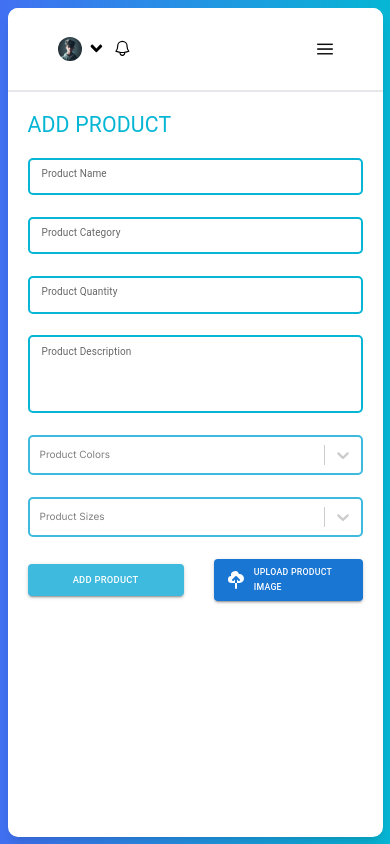
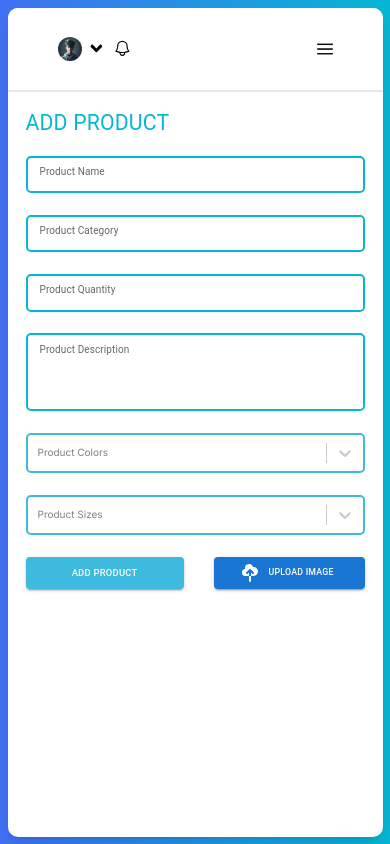
Before and after one commit to AhmedAbdEl-NasserAhmed/ECS-Commerce, a Next.js app: page /admin/dashboard/product in a window 390 px wide. Built offline with nearby package versions, Linux system fonts and the light colour scheme.

Commit message:
solving responsive issue

```diff
--- a/src/app/admin/dashboard/product/page.tsx
+++ b/src/app/admin/dashboard/product/page.tsx
@@ -50,7 +50,10 @@ function ProductPage() {
   }
 
   return (
-    <Box component="div" className=" p-[2rem] md:p-[4rem] overflow-y-scroll  ">
+    <Box
+      component="div"
+      className=" p-[1.8rem] md:p-[4rem] overflow-y-scroll  "
+    >
       <Box
         component="div"
         className="flex justify-between items-center mb-[2rem]"
@@ -128,7 +131,7 @@ function ProductPage() {
             );
           })}
 
-          <Box component="div" className="flex items-center gap-12">
+          <Box component="div" className="flex items-center gap-12 md:block ">
             <Button
               className="w-full md:w-max"
               sx={{
@@ -144,14 +147,14 @@ function ProductPage() {
               Add Product
             </Button>
             <Button
-              className=" md:hidden w-full md:w-max m"
+              className=" md:hidden w-full "
               component="label"
               role={undefined}
               variant="contained"
               tabIndex={-1}
               startIcon={<HiCloudUpload />}
             >
-              Upload Product Image
+              Upload Image
               <UploadButton handleImagePath={handleImagepath} />
             </Button>
           </Box>
```
